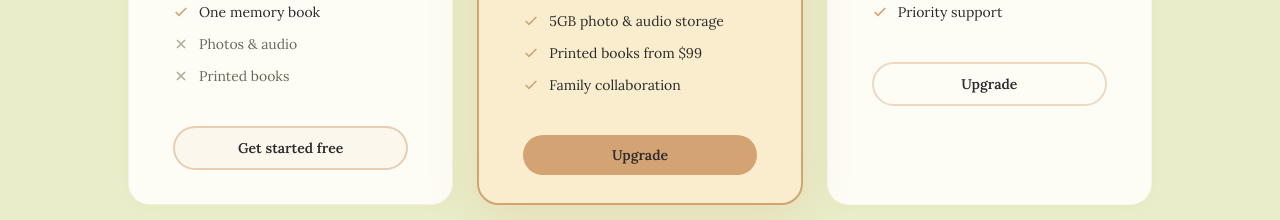
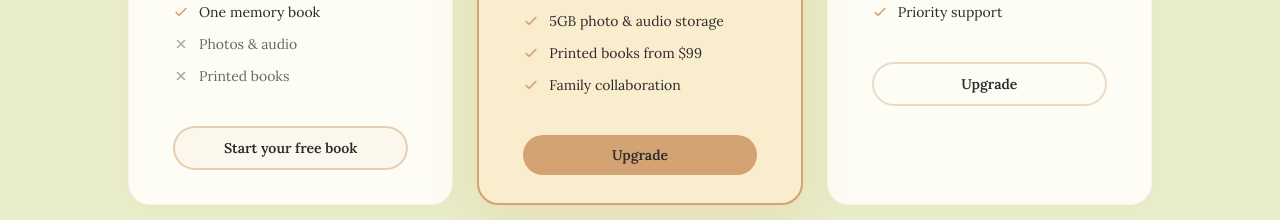
Before and after one commit to redrixvix/memory-project-web, a Next.js app: page / in a window 1280 px wide. Shown: the part 3480-3700 px from the top of the page. Built offline with nearby package versions, Linux system fonts and the light colour scheme; no server answers.

Commit message:
P2: CTA copy consistency, fix last 'Get started free' → 'Start your free book'

```diff
--- a/app/page.tsx
+++ b/app/page.tsx
@@ -769,7 +769,7 @@ export default function Home() {
                     className="block text-center border-2 rounded-full py-2.5 text-sm font-semibold transition-all duration-200 hover:opacity-80"
                     style={{ borderColor: 'rgba(212,163,115,0.5)', color: 'var(--charcoal)', backgroundColor: 'rgba(212,163,115,0.06)' }}
                   >
-                    Get started free
+                    Start your free book
                   </Link>
                 </CardContent>
               </Card>
```
